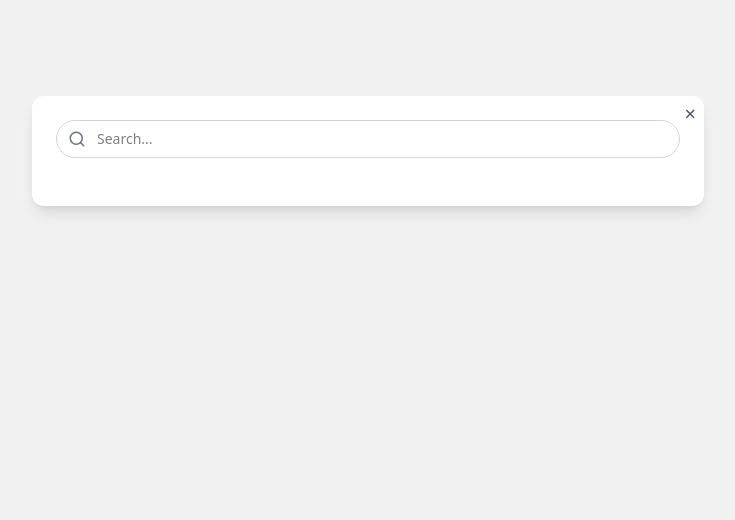
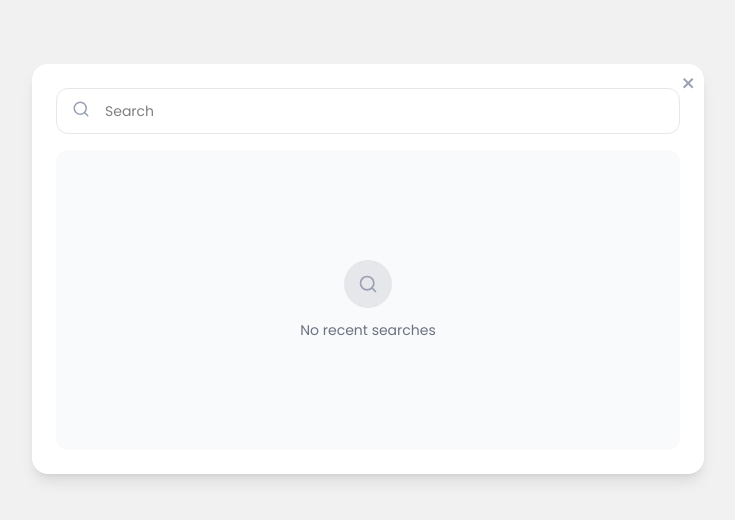
Before and after one commit to ajinakaya/Styelo, a React (Vite) app in the folder frontend_styelo/: page /search in a window 1280 px wide. Shown: the top 520 px of the page, without its empty margins (272-1007 px from the left). Built offline with nearby package versions, Linux system fonts and the light colour scheme.

Commit message:
search update

```diff
--- a/frontend_styelo/src/components/search.jsx
+++ b/frontend_styelo/src/components/search.jsx
@@ -5,10 +5,12 @@ import axios from 'axios';
 const Search = ({ onClose }) => {
   const [searchText, setSearchText] = useState('');
   const [results, setResults] = useState([]);
+  const [hasSearched, setHasSearched] = useState(false);
 
   const handleChange = async (e) => {
     const value = e.target.value;
     setSearchText(value);
+    setHasSearched(true);
 
     if (value.trim()) {
       try {
@@ -16,65 +18,128 @@ const Search = ({ onClose }) => {
         setResults(res.data);
       } catch (err) {
         console.error("Search error", err);
+        setResults([]);
       }
     } else {
       setResults([]);
     }
   };
 
+  const handleSearchIconClick = () => {
+    setHasSearched(true);
+    if (searchText.trim()) {
+      handleChange({ target: { value: searchText } });
+    }
+  };
+
   return (
     <div
-      className="fixed inset-0 z-50 bg-[#D9D9D960] flex justify-center items-start pt-24 px-4 md:px-0 "
+      className="fixed inset-0 z-50 bg-[#D9D9D960] flex justify-center items-start pt-16 px-4 md:px-0 font-poppins"
       onClick={onClose}
     >
       <div
-        className="bg-white w-full max-w-2xl rounded-xl shadow-lg p-6 relative"
+        className="bg-white w-full max-w-2xl rounded-2xl shadow-lg relative"
         onClick={(e) => e.stopPropagation()}
       >
         {/* Close Button */}
         <button
           onClick={onClose}
-          className="absolute top-1 right-2 text-xl text-gray-600 hover:text-red-500"
+          className="absolute top-1 right-2 text-2xl text-gray-400 hover:text-gray-600 z-10"
         >
           ×
         </button>
 
         {/* Search Input */}
-        <div className="relative mb-6">
+        <div className="p-6 pb-4">
+          <div className="relative">
             <input
               type="text"
-            className="w-full border border-gray-300 rounded-full py-2 px-4 pl-10 text-sm focus:outline-none "
-            placeholder="Search..."
+              className="w-full border border-gray-200 rounded-xl py-3 px-4 pl-12 text-sm focus:outline-none focus:border-gray-300 bg-white"
+              placeholder="Search"
               value={searchText}
               onChange={handleChange}
             />
-          <FiSearch className="absolute top-2.5 left-3 text-gray-500 text-lg" />
+            <button
+              onClick={handleSearchIconClick}
+              className="absolute top-3 left-4 text-gray-400 text-lg hover:text-gray-600"
+            >
+              <FiSearch />
+            </button>
+          </div>
         </div>
 
-        {/* Results */}
-        <div className="space-y-4 max-h-[60vh] overflow-y-auto">
-          {results.length === 0 && searchText.trim() && (
-            <p className="text-center text-gray-500">No results found.</p>
-          )}
-          {results.map((item) => (
-            <div key={item._id} className="flex items-center gap-4 p-3 border rounded-lg shadow-sm">
+        {/* Content Area */}
+        <div className="px-6 pb-6">
+          {!hasSearched ? (
+            // No recent searches state
+            <div className="bg-gray-50 rounded-xl p-8 min-h-[300px] flex flex-col items-center justify-center">
+              <div className="w-12 h-12 bg-gray-200 rounded-full flex items-center justify-center mb-3">
+                <FiSearch className="text-gray-400 text-xl" />
+              </div>
+              <p className="text-gray-500 text-sm">No recent searches</p>
+            </div>
+          ) : (
+            // Search results
+            <div className="space-y-3 max-h-[60vh] overflow-y-auto">
+              {results.length === 0 && searchText.trim() ? (
+                <div className="flex flex-col items-center justify-center py-12">
+                  <p className="text-gray-500 text-sm">No results found</p>
+                </div>
+              ) : (
+                results.map((item) => (
+                  <div
+                    key={item._id}
+                    className="bg-white border border-gray-200 rounded-2xl p-4  transition-shadow cursor-pointer"
+                  >
+                    <div className="flex items-start gap-4">
+                      {/* Product Image */}
+                      <div className="flex-shrink-0">
                         <img
                           src={`http://localhost:3001/${item.thumbnail}`}
                           alt={item.name}
-                className="w-20 h-20 object-cover rounded-md"
+                          className="w-25 h-30 object-cover rounded-xl"
                         />
-              <div className="flex-1">
-                <div className="flex justify-between items-start">
-                  <h4 className="font-semibold text-gray-800">{item.name}</h4>
-                  <span className="text-gray-700 font-medium">Rs:{item.price.toLocaleString()}</span>
                       </div>
-                <p className="text-sm text-gray-500">
+
+                      {/* Product Details */}
+                      <div className="flex-1 min-w-0">
+                        {/* Product Name and Price */}
+                        <div className="flex justify-between items-start mb-2">
+                          <h4 className="font-semibold text-gray-900 text-base">
+                            {item.name}
+                          </h4>
+                          <span className="text-gray-900 font-semibold text-sm ml-4">
+                            Rs.{item.price.toLocaleString()}
+                          </span>
+                        </div>
+
+                        {/* Size */}
+                        <p className="text-sm text-gray-600 mb-2">
                           Size: {item.specifications?.dimensions?.overall || 'N/A'}
                         </p>
 
+                        {/* Colors */}
+                        <div>
+                          <p className="text-sm text-gray-600 mb-2">Colors:</p>
+                          <div className="flex gap-2">
+                            {
+                            item.colorOptions?.slice(0, 4).map((option, idx) => (
+                              <div
+                                key={idx}
+                                className="w-5 h-5 rounded-full border-2 border-white "
+                                style={{ backgroundColor: option.colorCode }}
+                                title={option.color}
+                              />
+                            ))}
                           </div>
                         </div>
-          ))}
+                      </div>
+                    </div>
+                  </div>
+                ))
+              )}
+            </div>
+          )}
         </div>
       </div>
     </div>
```
Lines whose indentation alone changed are shown as unchanged.
